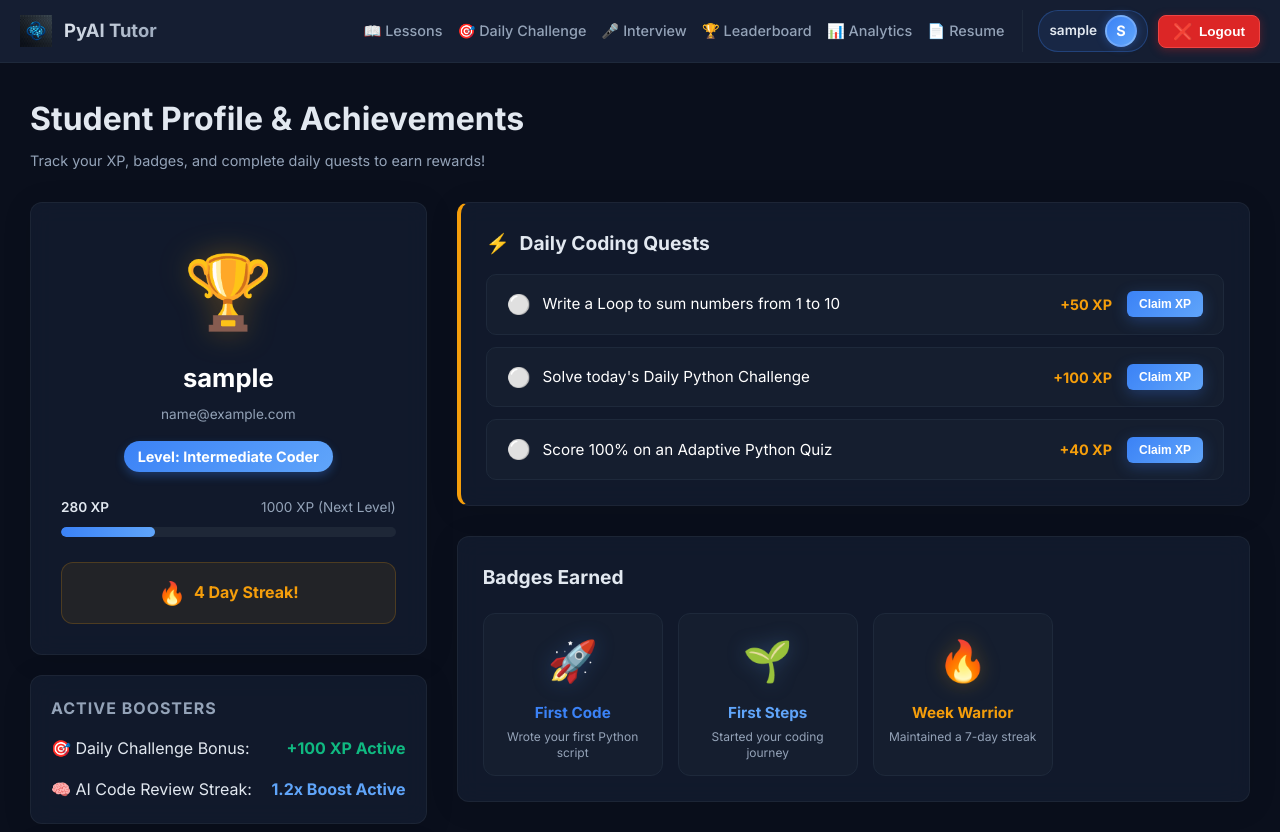
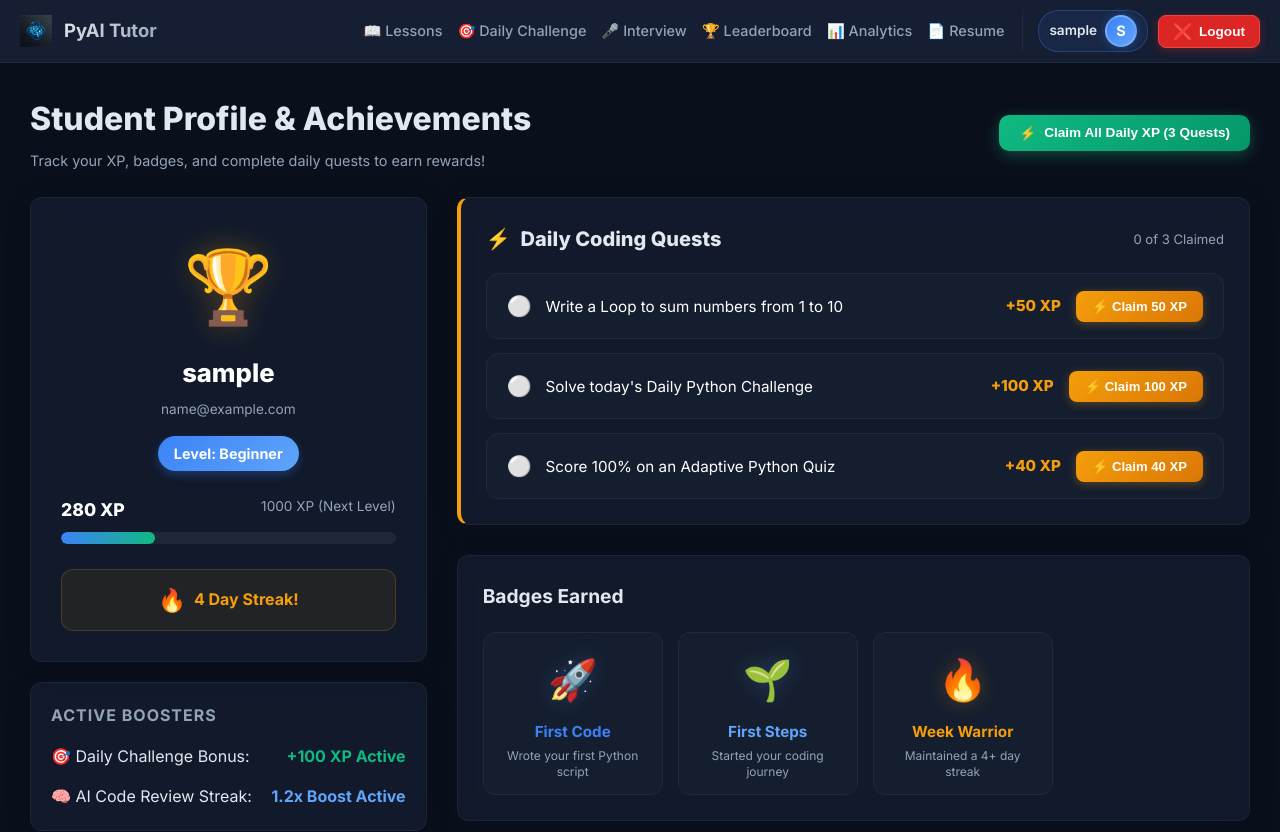
Before and after one commit to bskeerthana091-web/python-tutor-ai, a React (Vite) app in the folder frontend/: page /gamification in a window 1280 px wide. Shown: the top 832 px of the page. Built offline with nearby package versions, Linux system fonts and the light colour scheme; no server answers; sample sign-in values are in the browser's storage.

Commit message:
Fix XP claiming: real-time XP updates, celebration notification, backend persistence and level progression

```diff
--- a/frontend/src/components/Gamification.jsx
+++ b/frontend/src/components/Gamification.jsx
@@ -6,31 +6,50 @@ export default function Gamification({ user }) {
   const [profile, setProfile] = useState(null);
   const [loading, setLoading] = useState(true);
   const [error, setError] = useState(null);
-  const [heatmap, setHeatmap] = useState([]);
+  const [celebration, setCelebration] = useState(null);
+  const [claimingId, setClaimingId] = useState(null);
 
-  // Daily Quests State
-  const [quests, setQuests] = useState([
-    { id: 1, text: "Write a Loop to sum numbers from 1 to 10", reward: "50 XP", action: "complete_lesson", completed: false },
-    { id: 2, text: "Solve today's Daily Python Challenge", reward: "100 XP", action: "daily_challenge", completed: false },
-    { id: 3, text: "Score 100% on an Adaptive Python Quiz", reward: "40 XP", action: "correct_quiz", completed: false }
-  ]);
+  const DAILY_QUESTS = [
+    { id: 1, text: "Write a Loop to sum numbers from 1 to 10", rewardText: "+50 XP", rewardXp: 50 },
+    { id: 2, text: "Solve today's Daily Python Challenge", rewardText: "+100 XP", rewardXp: 100 },
+    { id: 3, text: "Score 100% on an Adaptive Python Quiz", rewardText: "+40 XP", rewardXp: 40 }
+  ];
 
   const BADGE_TEMPLATES = {
     "First Code": { icon: "🚀", desc: "Wrote your first Python script", color: "#3b82f6" },
     "First Steps": { icon: "🌱", desc: "Started your coding journey", color: "#60a5fa" },
-    "Week Warrior": { icon: "🔥", desc: "Maintained a 7-day streak", color: "#f59e0b" },
+    "Week Warrior": { icon: "🔥", desc: "Maintained a 4+ day streak", color: "#f59e0b" },
     "Bug Crusher": { icon: "🐛", desc: "Fixed 10 errors with AI", color: "#10b981" },
     "Python Master": { icon: "👑", desc: "Achieved over 1,000 XP points", color: "#8b5cf6" }
   };
 
-  const userEmail = user?.email || localStorage.getItem('userEmail') || 'student@python.ai';
-  const userName = user?.name || localStorage.getItem('userName') || 'Python Learner';
+  const userEmail = user?.email || localStorage.getItem('userEmail') || 'bskeerthana091@gmail.com';
+  const userName = user?.name || localStorage.getItem('userName') || 'Keerthana B S';
+
+  const getTodayStr = () => new Date().toISOString().split('T')[0];
+
+  const [claimedQuestIds, setClaimedQuestIds] = useState(() => {
+    try {
+      const today = getTodayStr();
+      const saved = localStorage.getItem(`pyai_claimed_quests_${userEmail}_${today}`);
+      return saved ? JSON.parse(saved) : [];
+    } catch {
+      return [];
+    }
+  });
+
+  const calculateLevel = (xp) => {
+    if (xp >= 1000) return 'Python Master';
+    if (xp >= 600) return 'Advanced Coder';
+    if (xp >= 300) return 'Intermediate Coder';
+    return 'Beginner';
+  };
 
   const enrichProfile = (raw) => {
-    const xp = Math.max(raw?.xp || 0, 280);
+    const xp = (raw?.xp !== undefined && raw?.xp !== null) ? raw.xp : 280;
     const badges = (raw?.badges && raw.badges.length > 0) ? raw.badges : ['First Code', 'First Steps', 'Week Warrior'];
-    const streak = Math.max(raw?.streak || 0, 4);
-    const level = raw?.level || 'Intermediate Coder';
+    const streak = raw?.streak || 4;
+    const level = raw?.level || calculateLevel(xp);
     return {
       id: raw?.id || 1,
       name: raw?.name || userName,
@@ -50,6 +69,17 @@ export default function Gamification({ user }) {
         const response = await axios.get(`${API_BASE_URL}/student/${encodeURIComponent(userEmail)}?name=${encodeURIComponent(userName)}`);
         if (response.data) {
           setProfile(enrichProfile(response.data));
+          if (Array.isArray(response.data.claimed_quests)) {
+            setClaimedQuestIds(prev => {
+              const combined = Array.from(new Set([...prev, ...response.data.claimed_quests]));
+              try {
+                localStorage.setItem(`pyai_claimed_quests_${userEmail}_${getTodayStr()}`, JSON.stringify(combined));
+              } catch (e) {
+                console.warn(e);
+              }
+              return combined;
+            });
+          }
         } else {
           setProfile(enrichProfile({}));
         }
@@ -63,8 +93,88 @@ export default function Gamification({ user }) {
     fetchProfile();
   }, [userEmail, userName]);
 
-  const triggerQuestComplete = (id) => {
-    setQuests(prev => prev.map(q => q.id === id ? { ...q, completed: true } : q));
+  const claimQuestReward = async (quest) => {
+    if (claimedQuestIds.includes(quest.id) || claimingId) return;
+    setClaimingId(quest.id);
+
+    try {
+      const res = await axios.post(`${API_BASE_URL}/gamification/claim-quest`, {
+        email: userEmail,
+        quest_id: quest.id,
+        xp_reward: quest.rewardXp,
+        quest_title: quest.text
+      });
+
+      const today = getTodayStr();
+      const updatedClaimed = Array.from(new Set([...claimedQuestIds, quest.id]));
+      setClaimedQuestIds(updatedClaimed);
+      try {
+        localStorage.setItem(`pyai_claimed_quests_${userEmail}_${today}`, JSON.stringify(updatedClaimed));
+      } catch (e) {
+        console.warn(e);
+      }
+
+      if (res.data && res.data.total_xp !== undefined) {
+        setProfile(prev => ({
+          ...prev,
+          xp: res.data.total_xp,
+          level: res.data.level || calculateLevel(res.data.total_xp),
+          badges: res.data.badges || prev.badges
+        }));
+      } else {
+        setProfile(prev => {
+          const newXp = prev.xp + quest.rewardXp;
+          return {
+            ...prev,
+            xp: newXp,
+            level: calculateLevel(newXp)
+          };
+        });
+      }
+
+      setCelebration({
+        title: `+${quest.rewardXp} XP Added!`,
+        message: `Successfully completed: "${quest.text}"`,
+        xpGained: quest.rewardXp
+      });
+      setTimeout(() => setCelebration(null), 5000);
+
+    } catch (err) {
+      console.error("Claim quest error fallback:", err);
+      const today = getTodayStr();
+      const updatedClaimed = Array.from(new Set([...claimedQuestIds, quest.id]));
+      setClaimedQuestIds(updatedClaimed);
+      try {
+        localStorage.setItem(`pyai_claimed_quests_${userEmail}_${today}`, JSON.stringify(updatedClaimed));
+      } catch (e) {
+        console.warn(e);
+      }
+
+      setProfile(prev => {
+        const newXp = prev.xp + quest.rewardXp;
+        return {
+          ...prev,
+          xp: newXp,
+          level: calculateLevel(newXp)
+        };
+      });
+
+      setCelebration({
+        title: `+${quest.rewardXp} XP Added!`,
+        message: `Successfully completed: "${quest.text}"`,
+        xpGained: quest.rewardXp
+      });
+      setTimeout(() => setCelebration(null), 5000);
+    } finally {
+      setClaimingId(null);
+    }
+  };
+
+  const claimAllQuests = async () => {
+    const unclaimed = DAILY_QUESTS.filter(q => !claimedQuestIds.includes(q.id));
+    for (const q of unclaimed) {
+      await claimQuestReward(q);
+    }
   };
 
   if (loading) {
@@ -85,14 +195,78 @@ export default function Gamification({ user }) {
   }
 
   const nextLevelXp = 1000;
-  const progressPct = Math.min(100, (profile.xp / nextLevelXp) * 100);
+  const progressPct = Math.min(100, Math.round((profile.xp / nextLevelXp) * 100));
+  const unclaimedCount = DAILY_QUESTS.filter(q => !claimedQuestIds.includes(q.id)).length;
 
   return (
-    <div className="app-container" style={{ padding: '30px', gap: '30px' }}>
+    <div className="app-container" style={{ padding: '30px', gap: '25px', display: 'flex', flexDirection: 'column' }}>
+
+      {/* Header */}
+      <div style={{ display: 'flex', justifyContent: 'space-between', alignItems: 'center', flexWrap: 'wrap', gap: '15px' }}>
         <div>
-        <h1 style={{ fontSize: '2rem', margin: 0 }}>Student Profile & Achievements</h1>
-        <p style={{ color: 'var(--text-secondary)', fontSize: '0.9rem', marginTop: '5px' }}>Track your XP, badges, and complete daily quests to earn rewards!</p>
+          <h1 style={{ fontSize: '2rem', margin: 0, fontWeight: 800 }}>Student Profile & Achievements</h1>
+          <p style={{ color: 'var(--text-secondary)', fontSize: '0.9rem', marginTop: '5px' }}>
+            Track your XP, badges, and complete daily quests to earn rewards!
+          </p>
         </div>
+
+        {unclaimedCount > 0 && (
+          <button
+            onClick={claimAllQuests}
+            disabled={claimingId !== null}
+            className="btn-primary"
+            style={{
+              padding: '10px 20px',
+              fontSize: '0.85rem',
+              borderRadius: '10px',
+              fontWeight: 'bold',
+              background: 'linear-gradient(135deg, #10b981, #059669)',
+              boxShadow: '0 4px 15px rgba(16, 185, 129, 0.35)',
+              display: 'flex',
+              alignItems: 'center',
+              gap: '8px',
+              cursor: 'pointer'
+            }}
+          >
+            <span>⚡</span> Claim All Daily XP ({unclaimedCount} Quests)
+          </button>
+        )}
+      </div>
+
+      {/* Instant Celebration Notification Banner */}
+      {celebration && (
+        <div style={{
+          background: 'linear-gradient(135deg, rgba(16, 185, 129, 0.25), rgba(59, 130, 246, 0.2))',
+          border: '1.5px solid #10b981',
+          borderRadius: '12px',
+          padding: '14px 22px',
+          display: 'flex',
+          alignItems: 'center',
+          justifyContent: 'space-between',
+          color: '#ffffff',
+          boxShadow: '0 6px 25px rgba(16, 185, 129, 0.3)',
+          animation: 'fadeIn 0.3s ease-out'
+        }}>
+          <div style={{ display: 'flex', alignItems: 'center', gap: '14px' }}>
+            <span style={{ fontSize: '2rem', filter: 'drop-shadow(0 0 8px rgba(16,185,129,0.5))' }}>🎉</span>
+            <div>
+              <div style={{ fontWeight: 800, fontSize: '1.1rem', color: '#34d399', display: 'flex', alignItems: 'center', gap: '8px' }}>
+                <span>{celebration.title}</span>
+                <span style={{ background: '#10b981', color: '#0f172a', padding: '2px 8px', borderRadius: '12px', fontSize: '0.72rem', fontWeight: 800 }}>
+                  XP UPDATED
+                </span>
+              </div>
+              <div style={{ fontSize: '0.88rem', color: '#e2e8f0', marginTop: '2px' }}>
+                {celebration.message}
+              </div>
+            </div>
+          </div>
+          <div style={{ textAlign: 'right' }}>
+            <span style={{ fontSize: '0.82rem', color: '#a7f3d0', fontWeight: 600 }}>Total Profile XP:</span>
+            <div style={{ fontSize: '1.25rem', fontWeight: 800, color: '#ffffff' }}>{profile.xp} XP</div>
+          </div>
+        </div>
+      )}
 
       <div style={{ display: 'grid', gridTemplateColumns: '1fr 2fr', gap: '30px' }}>
         {/* Left Column: Level & XP Details */}
@@ -100,13 +274,13 @@ export default function Gamification({ user }) {
           <div className="glass-panel animate-fade-in" style={{ padding: '30px', textAlign: 'center', position: 'relative' }}>
             {/* Level trophy */}
             <div style={{ fontSize: '4.5rem', marginBottom: '10px', filter: 'drop-shadow(0 0 15px rgba(245,158,11,0.3))' }}>🏆</div>
-            <h2 style={{ fontSize: '1.6rem', marginBottom: '5px', color: 'white' }}>{profile.name}</h2>
+            <h2 style={{ fontSize: '1.6rem', marginBottom: '5px', color: 'white', fontWeight: 800 }}>{profile.name}</h2>
             <p style={{ color: 'var(--text-secondary)', fontSize: '0.85rem', marginBottom: '15px' }}>{profile.email}</p>
 
             <span style={{
               background: 'linear-gradient(135deg, var(--accent-primary), var(--accent-secondary))',
               color: 'white',
-              padding: '4px 14px',
+              padding: '6px 16px',
               borderRadius: '20px',
               fontWeight: 'bold',
               fontSize: '0.9rem',
@@ -117,12 +291,25 @@ export default function Gamification({ user }) {
               Level: {profile.level}
             </span>
 
-            <div style={{ display: 'flex', justifyContent: 'space-between', marginBottom: '8px', fontSize: '0.85rem' }}>
-              <span style={{ fontWeight: 600 }}>{profile.xp} XP</span>
-              <span style={{ color: 'var(--text-secondary)' }}>{nextLevelXp} XP (Next Level)</span>
+            <div style={{ display: 'flex', justifyContent: 'space-between', marginBottom: '8px', fontSize: '0.9rem' }}>
+              <span style={{
+                fontWeight: 800,
+                fontSize: '1.1rem',
+                color: celebration ? '#34d399' : '#ffffff',
+                transition: 'color 0.4s ease'
+              }}>
+                {profile.xp} XP
+              </span>
+              <span style={{ color: 'var(--text-secondary)', fontSize: '0.85rem' }}>{nextLevelXp} XP (Next Level)</span>
             </div>
-            <div style={{ width: '100%', height: '10px', background: 'rgba(255,255,255,0.06)', borderRadius: '5px', overflow: 'hidden' }}>
-              <div style={{ width: `${progressPct}%`, height: '100%', background: 'linear-gradient(90deg, var(--accent-primary), var(--accent-secondary))', borderRadius: '5px' }}></div>
+            <div style={{ width: '100%', height: '12px', background: 'rgba(255,255,255,0.06)', borderRadius: '6px', overflow: 'hidden' }}>
+              <div style={{
+                width: `${progressPct}%`,
+                height: '100%',
+                background: 'linear-gradient(90deg, #3b82f6, #10b981)',
+                borderRadius: '6px',
+                transition: 'width 0.6s cubic-bezier(0.4, 0, 0.2, 1)'
+              }}></div>
             </div>
 
             <div style={{ marginTop: '25px', padding: '12px', background: 'rgba(245, 158, 11, 0.08)', borderRadius: '12px', display: 'flex', alignItems: 'center', justifyContent: 'center', gap: '8px', color: 'var(--warning)', border: '1px solid rgba(245,158,11,0.2)' }}>
@@ -159,7 +346,6 @@ export default function Gamification({ user }) {
               Tracks your daily Python practice sessions throughout the week:
             </p>
 
-            {/* Clean 7-day Bar Visualizer */}
             <div style={{ display: 'grid', gridTemplateColumns: 'repeat(7, 1fr)', gap: '8px', textAlign: 'center' }}>
               {['Mon', 'Tue', 'Wed', 'Thu', 'Fri', 'Sat', 'Sun'].map((dayName, idx) => {
                 const dayNum = new Date().getDay();
@@ -193,7 +379,7 @@ export default function Gamification({ user }) {
             </div>
 
             <div style={{ marginTop: '16px', paddingTop: '12px', borderTop: '1px solid var(--border)', display: 'flex', justifyContent: 'space-between', fontSize: '0.8rem', color: 'var(--text-secondary)' }}>
-              <span>🔥 Current Streak: <strong style={{ color: '#f59e0b' }}>{profile.streak || 1} Days</strong></span>
+              <span>🔥 Current Streak: <strong style={{ color: '#f59e0b' }}>{profile.streak || 4} Days</strong></span>
               <span>⚡ Practice Target: <strong style={{ color: '#10b981' }}>On Track</strong></span>
             </div>
           </div>
@@ -202,45 +388,94 @@ export default function Gamification({ user }) {
         {/* Right Column: Badges & Quests */}
         <div style={{ display: 'flex', flexDirection: 'column', gap: '30px' }}>
 
-          {/* Daily Quests Board (NEW EXCITE FEATURE) */}
+          {/* Daily Quests Board */}
           <div className="glass-panel animate-fade-in" style={{ padding: '25px', borderLeft: '4px solid var(--warning)' }}>
-            <h2 style={{ fontSize: '1.2rem', marginBottom: '15px', display: 'flex', alignItems: 'center', gap: '10px' }}>
+            <div style={{ display: 'flex', justifyContent: 'space-between', alignItems: 'center', marginBottom: '18px' }}>
+              <h2 style={{ fontSize: '1.25rem', margin: 0, display: 'flex', alignItems: 'center', gap: '10px', fontWeight: 800 }}>
                 <span>⚡</span> Daily Coding Quests
               </h2>
-            <div style={{ display: 'flex', flexDirection: 'column', gap: '12px' }}>
-              {quests.map(quest => (
+              <span style={{ fontSize: '0.82rem', color: 'var(--text-secondary)' }}>
+                {claimedQuestIds.length} of {DAILY_QUESTS.length} Claimed
+              </span>
+            </div>
+
+            <div style={{ display: 'flex', flexDirection: 'column', gap: '14px' }}>
+              {DAILY_QUESTS.map(quest => {
+                const isClaimed = claimedQuestIds.includes(quest.id);
+                const isClaiming = claimingId === quest.id;
+
+                return (
                   <div key={quest.id} style={{
                     display: 'flex',
                     justifyContent: 'space-between',
                     alignItems: 'center',
-                  padding: '14px 20px',
-                  background: quest.completed ? 'rgba(16, 185, 129, 0.08)' : 'rgba(255,255,255,0.02)',
-                  borderRadius: '10px',
-                  border: `1px solid ${quest.completed ? 'rgba(16, 185, 129, 0.2)' : 'var(--border)'}`,
-                  transition: 'all 0.3s'
+                    padding: '16px 20px',
+                    background: isClaimed ? 'rgba(16, 185, 129, 0.08)' : 'rgba(255,255,255,0.02)',
+                    borderRadius: '12px',
+                    border: `1px solid ${isClaimed ? 'rgba(16, 185, 129, 0.25)' : 'var(--border)'}`,
+                    transition: 'all 0.3s ease'
                   }}>
-                  <div style={{ display: 'flex', alignItems: 'center', gap: '12px' }}>
-                    <span style={{ fontSize: '1.2rem', color: quest.completed ? 'var(--success)' : 'var(--text-secondary)' }}>
-                      {quest.completed ? '🟢' : '⚪'}
+                    <div style={{ display: 'flex', alignItems: 'center', gap: '14px', flex: 1 }}>
+                      <span style={{ fontSize: '1.25rem' }}>
+                        {isClaimed ? '🟢' : '⚪'}
                       </span>
-                    <span style={{ fontSize: '0.95rem', color: quest.completed ? 'var(--text-secondary)' : 'white', textDecoration: quest.completed ? 'line-through' : 'none' }}>
+                      <span style={{
+                        fontSize: '0.95rem',
+                        color: isClaimed ? 'var(--text-secondary)' : '#ffffff',
+                        textDecoration: isClaimed ? 'line-through' : 'none',
+                        lineHeight: '1.4'
+                      }}>
                         {quest.text}
                       </span>
                     </div>
-                  <div style={{ display: 'flex', alignItems: 'center', gap: '15px' }}>
-                    <span style={{ color: 'var(--warning)', fontWeight: 'bold', fontSize: '0.9rem' }}>+{quest.reward}</span>
-                    {!quest.completed && (
+
+                    <div style={{ display: 'flex', alignItems: 'center', gap: '15px', marginLeft: '15px' }}>
+                      <span style={{ color: 'var(--warning)', fontWeight: 800, fontSize: '0.95rem', whiteSpace: 'nowrap' }}>
+                        {quest.rewardText}
+                      </span>
+
+                      {isClaimed ? (
+                        <span style={{
+                          background: 'rgba(16, 185, 129, 0.15)',
+                          color: '#10b981',
+                          border: '1px solid rgba(16, 185, 129, 0.3)',
+                          padding: '6px 14px',
+                          borderRadius: '20px',
+                          fontSize: '0.8rem',
+                          fontWeight: 700,
+                          display: 'flex',
+                          alignItems: 'center',
+                          gap: '5px',
+                          whiteSpace: 'nowrap'
+                        }}>
+                          ✓ Claimed
+                        </span>
+                      ) : (
                         <button
-                        onClick={() => triggerQuestComplete(quest.id)}
+                          onClick={() => claimQuestReward(quest)}
+                          disabled={isClaiming}
                           className="btn-primary"
-                        style={{ padding: '6px 12px', fontSize: '0.75rem', borderRadius: '6px' }}
+                          style={{
+                            padding: '8px 16px',
+                            fontSize: '0.82rem',
+                            borderRadius: '8px',
+                            fontWeight: 700,
+                            cursor: isClaiming ? 'wait' : 'pointer',
+                            background: 'linear-gradient(135deg, #f59e0b, #d97706)',
+                            boxShadow: '0 2px 10px rgba(245, 158, 11, 0.3)',
+                            whiteSpace: 'nowrap',
+                            display: 'flex',
+                            alignItems: 'center',
+                            gap: '6px'
+                          }}
                         >
-                        Claim XP
+                          {isClaiming ? 'Claiming...' : `⚡ Claim ${quest.rewardXp} XP`}
                         </button>
                       )}
                     </div>
                   </div>
-              ))}
+                );
+              })}
             </div>
           </div>
 
```
Also changed, not shown: 2 other files (tests, documents, lock files or other folders). Lines whose indentation alone changed are shown as unchanged.
